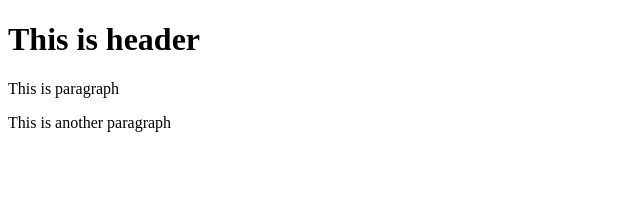
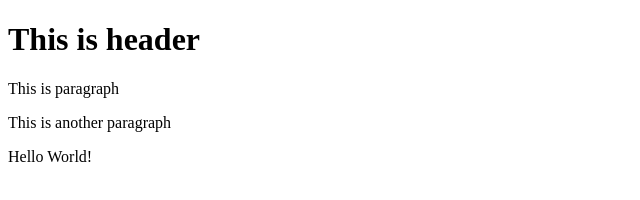
Before and after one commit to mbham2/git-test, a website: page index.html in a window 1280 px wide. Shown: the whole page, without its empty margins (0-640 px from the left). Drawn offline with Linux system fonts and the light colour scheme.

Commit message:
using NPM

```diff
--- a/index.html
+++ b/index.html
@@ -9,5 +9,6 @@
     <h1> This is header</h1>
     <p> This is paragraph</p>
     <p> This is another paragraph</p>
+    <p>Hello World!</p>
 </body>
 </html>
```
Also changed, not shown: package.json (added, +25 -0 lines), 2 other files.
